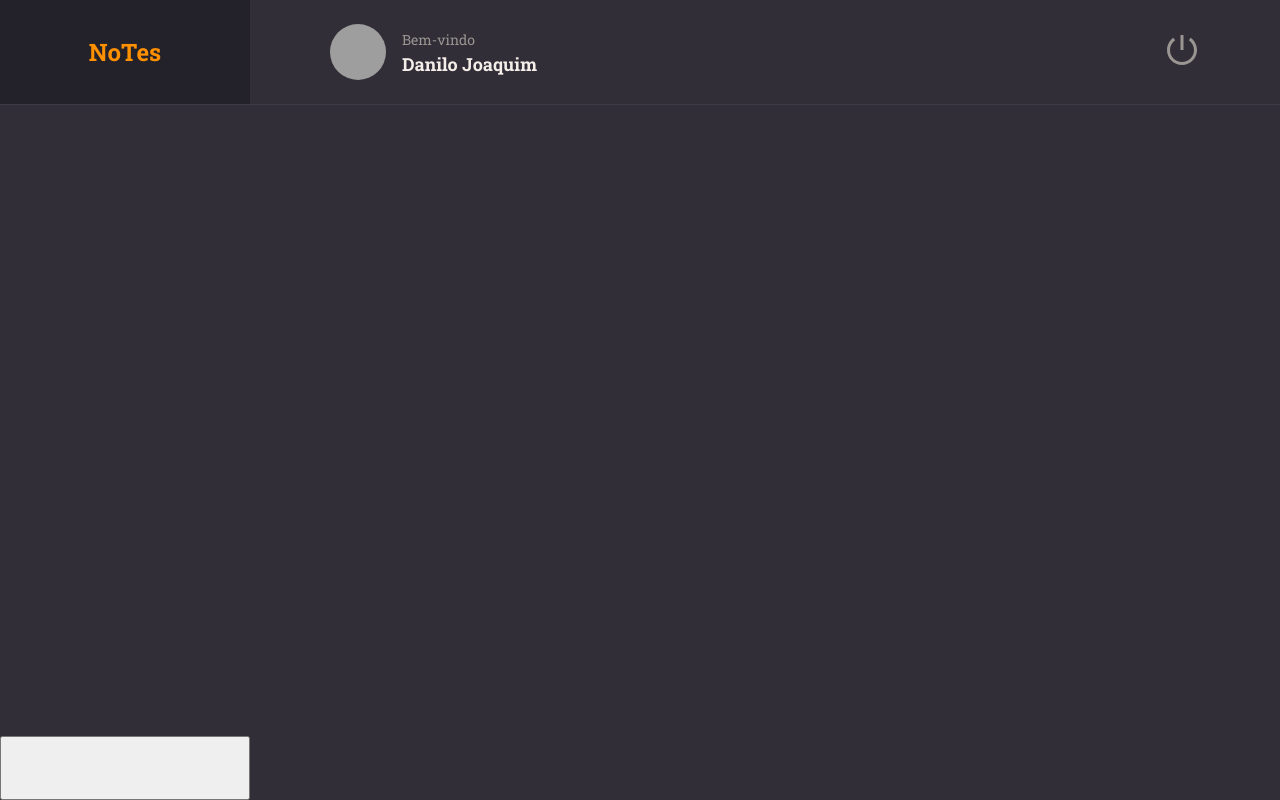
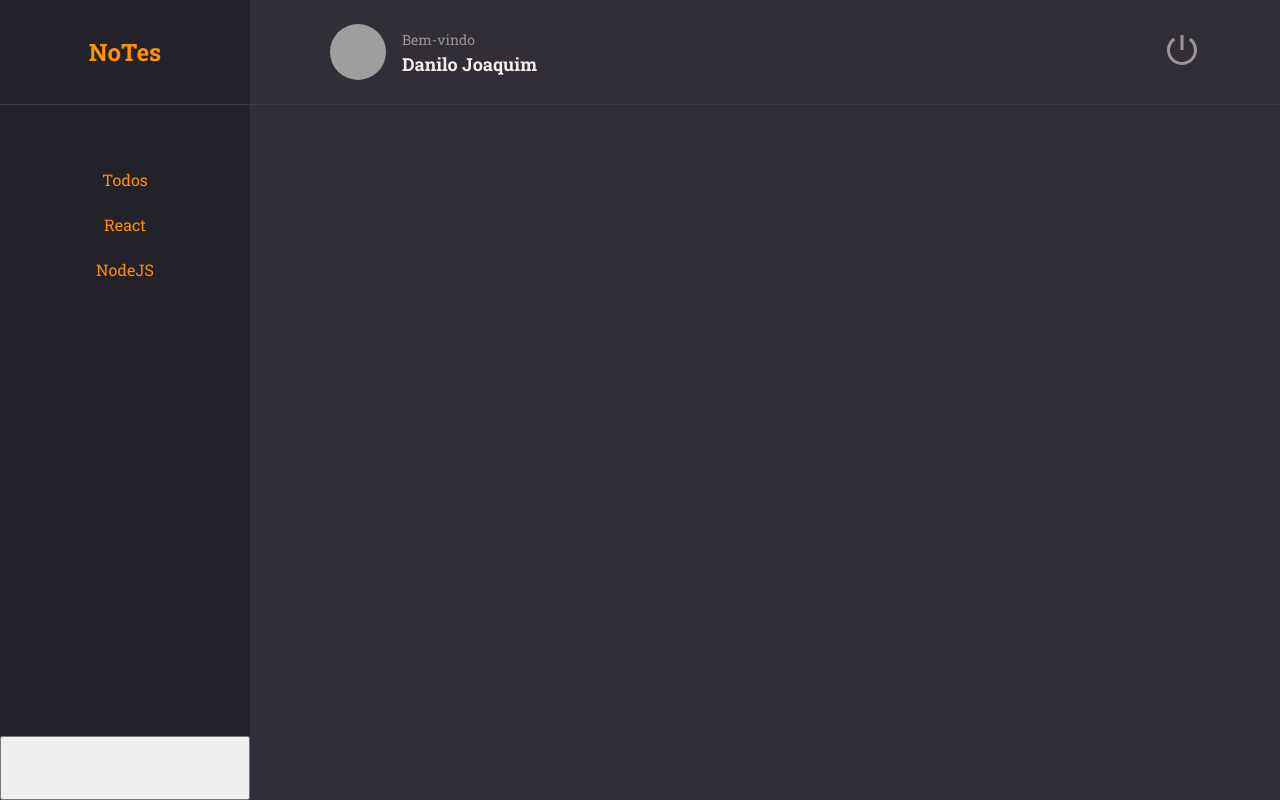
Before and after one commit to danilojssantos/NoteFrontend, a React (Vite) app: page / in a window 1280 px wide. Built offline with nearby package versions, Linux system fonts and the light colour scheme; grey boxes are pictures that could not be loaded.

Commit message:
iniciando o menu

```diff
--- a/src/pages/Home/index.jsx
+++ b/src/pages/Home/index.jsx
@@ -1,5 +1,6 @@
 import { Container, Brand, Menu, Search, Content, NewNote } from './styles';
 import {Header} from '../../components/Header'
+import {ButtonText} from '../../components/ButtonText'
 export function Home(){
     return(
         <Container>
@@ -9,6 +10,9 @@ export function Home(){
             <Header/>
 
             <Menu>
+                <li><ButtonText title="Todos"/></li>
+                <li><ButtonText title="React"/></li>
+                <li> <ButtonText title="NodeJS"/></li>
 
             </Menu>
 
--- a/src/pages/Home/styles.js
+++ b/src/pages/Home/styles.js
@@ -39,6 +39,15 @@ export const Brand = styled.div`
 
 export const Menu = styled.ul`
     grid-area: menu;
+    background-color: ${({theme})=> theme.COLORS.BACKGROUND_900 };
+
+    padding: 6.4rem;
+    text-align: center;
+
+    > li{
+        margin-bottom: 2.4rem;
+        list-style-type: none;
+    }
 
 `;
 
```
